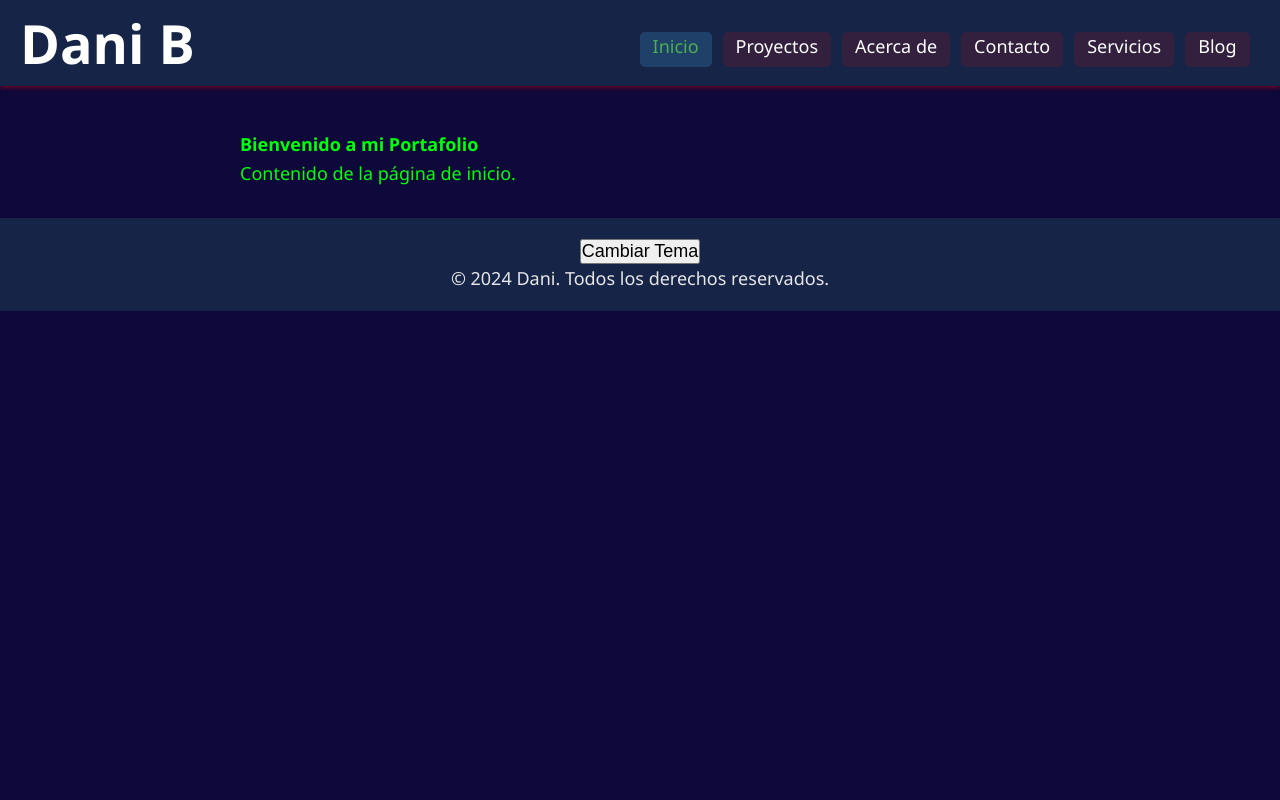
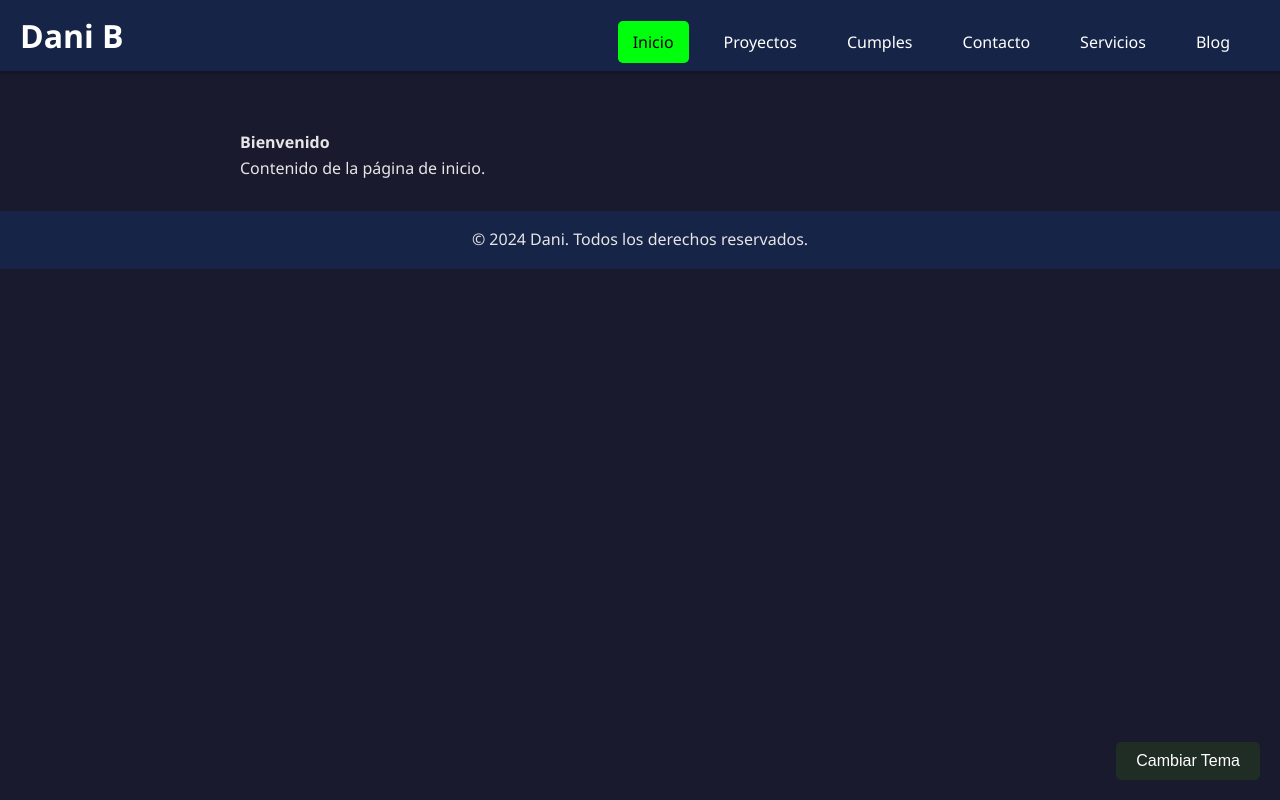
Before and after one commit to DANIB04/danib04.github.io, a PHP site: page / in a window 1280 px wide. Run offline with PHP 8.4, Linux system fonts and the light colour scheme.

Commit message:
pqawimdpawmfpawmfpamf

```diff
--- a/Css/Style.css
+++ b/Css/Style.css
@@ -1,8 +1,16 @@
 * {
     margin: 0;
     padding: 0;
-    font-size: large;
-    box-sizing: border-box}
+    box-sizing: border-box;
+    font-size: 16px;}
+
+body[data-theme="dark"] {
+    background-color: #1a1a2e;
+    color: #e6e6e6;}
+
+body[data-theme="light"] {
+    background-color: #f5f5f5;
+    color: #333;}
 
 body {
     font-family: 'Segoe UI', Tahoma, Geneva, Verdana, sans-serif;
@@ -10,31 +18,30 @@ body {
     color: #e6e6e6;
     line-height: 1.6;
     transition: background-color 0.3s ease;
-    overflow-x: hidden;
-    font-size: 16px}
+    overflow-x: hidden;}
 
 .wrap {
-    margin:  auto;
-    padding: 0 20px}
+    margin: auto;
+    padding: 0 20px;}
 
 .l-header {
     background-color: #162447;
-    color: #fff;
-    padding: 0px ;
+    color: #00ff26;
+    padding: 10px 0;
     position: fixed;
     width: 100%;
     top: 0;
     z-index: 1000;
-    box-shadow: 0 2px 4px rgba(255, 0, 0, 0.375);
-    transition: background-color 0.3s ease}
+    box-shadow: 0 2px 4px rgba(0, 0, 0, 0.3);
+    transition: background-color 0.3s ease;}
 
 .logo__title {
-    display: inline-block}
+    display: inline-block;}
 
 .logo__link {
     color: #fff;
-    font-size: 3em;
-    text-decoration: none}
+    font-size: 2em;
+    text-decoration: none;}
 
 .menu-btn {
     display: none;
@@ -43,149 +50,140 @@ body {
     border: none;
     color: #fff;
     font-size: 24px;
-    cursor: pointer}
+    cursor: pointer;}
 
 .menu {
     display: flex;
     position: fixed;
     top: 30px;
     right: 25px;
-    justify-content: flex-end;
-}
+    justify-content: flex-end;}
+
 .menu__list {
     list-style-type: none;
-    top: 30px;
-    display: flex}
+    display: flex;}
 
-.menu__item {margin: 1.5px;
-    top: 30px;}
-.menu__link span{padding: 2px;}
+.menu__item {
+    margin: 0 10px;}
 
 .menu__link {
     text-decoration: none;
     color: #fff;
-    font-size: 0.5rem;
-    padding: 11px;
-    margin: 4px;
+    font-size: 1rem;
+    padding: 10px 15px;
     transition: background-color 0.3s ease, color 0.3s ease;
-    border-radius: 5px;
-    background-color: rgba(255, 0, 0, 0.12)}
+    border-radius: 5px;}
 
 .menu__link:hover,
 .menu__link.active {
-    text-decoration: none;
-    color: #fff;
-    transition: background-color 0.3s ease, color 0.3s ease;
-    border-radius: 5px;
-    background-color: #1f4068;
-    color: #4caf50}
+    background-color: #00ff0d;
+    color: #000;}
 
 .l-main {
     margin-top: 100px;
-    padding: 30px}
+    padding: 30px;}
 
 .content {
     max-width: 800px;
-    margin: 0 auto}
+    margin: 0 auto;}
 
 .section {
-    margin-bottom: 2em}
+    margin-bottom: 2em;}
 
 .section h2 {
     border-bottom: 2px solid #e6e6e6;
     padding-bottom: 0.5em;
     margin-bottom: 1em;
-    font-size: 24px}
+    font-size: 24px;}
 
 .project {
     background-color: #1f4068;
     padding: 1em;
     margin: 1em 0;
     border-radius: 8px;
-    transition: transform 0.3s ease}
+    transition: transform 0.3s ease;}
 
-.project:hover {transform: translateY(-7px)}
+.project:hover {
+    transform: translateY(-7px);}
 
-.project h3 {margin-top: 0}
+.project h3 {
+    margin-top: 0;}
 
-.project p {margin: 0.5em 0}
+.project p {
+    margin: 0.5em 0;}
 
 footer {
-    position: sticky;
     text-align: center;
-    margin-bottom: 0px;
     padding: 1em 0;
     background-color: #162447;
-    color: #e6e6e6}
+    color: #e6e6e6;}
 
-[data-theme="dark"] {
-    background-color: #0f083a;
-    color: #00ff0d}
+.theme-toggle {
+    position: fixed;
+    bottom: 20px;
+    right: 20px;
+    background-color: #35610c47;
+    color: #fff;
+    border: none;
+    padding: 10px 20px;
+    cursor: pointer;
+    border-radius: 5px;
+    transition: background-color 0.3s ease;}
 
-[data-theme="light"] {
-    background-color: #c1bebe;
-    color: #333}
+.theme-toggle:hover {
+    background-color: #161616;}
 
-@media (max-width: 890px) {
+.countdown {
+    display: flex;
+    justify-content: center;
+    margin-top: 20px;}
+
+.countdown li {
+    list-style: none;
+    margin: 0 10px;
+    text-align: center;}
+
+.countdown .number {
+    font-size: 2.5em;
+    color: #00ff0d;}
+
+.countdown .label {
+    font-size: 1em;
+    color: #adafb2;
+    text-transform: uppercase;}
+
+
+@media (max-width: 805px) {
     .menu-btn {
         display: block;
-        position: fixed;
         top: 30px;
         right: 20px;}
 
     .menu {
         display: none;
         flex-direction: column;
-        position: absolute;
+        position: fixed;
         width: 100%;
-        margin: auto;
         top: 60px;
-        left:40px;
-        z-index: auto;
-        opacity: 0;
-        transform: translateY(-20px);
-        transition: opacity 0.3s ease, transform 0.3s ease;}
+        right: 0;
+        background-color: rgba(0, 0, 0, 0.8);
+        z-index: 999;
+        transition: transform 0.3s ease, opacity 0.3s ease;}
 
     .menu__list {
         flex-direction: column;
-        border-radius: 14px;
-        background-color: rgba(0, 0, 0, 0.911);
-        border: 1px solid #681f1f;
-        width: 200px;
-        top: 30px;
-        text-align: center;}
+        align-items: center;
+        padding: 20px 0;}
 
-    .menu.active {
-        display: flex;
-        opacity: 1;
-        transform: translateY(0);}
+    .menu__item {
+        margin: 10px 0;}
 
     .menu__link {
         width: 100%;
         text-align: center;
-        margin-left: 5px ;
-        color: #e600ff;
-        font-size: 18px;}
+        font-size: 1.2rem;}
 
-    .menu__item {
-        margin: 15px;}
-
-    .menu__link:hover,
-    .menu__link.active {
-        background-color: #555;
-        border-radius: 5px;}
-
-.theme-toggle {
-    position: fixed;
-    bottom: 20px;
-    right: 20px;
-    background-color: #333;
-    color: #fff;
-    border: none;
-    padding: 10px 20px;
-    cursor: pointer;
-    border-radius: 5px;
-    transition: background-color 0.3s ease;
-    font-size: 16px}
-
-.theme-toggle:hover {background-color: #555;}}
+    .menu.active {
+        display: flex;
+        transform: translateY(0);
+        opacity: 1;}}
--- a/Scripts/Script.js
+++ b/Scripts/Script.js
@@ -1,6 +1,7 @@
 function toggleTheme() {
     const body = document.body;
-    body.dataset.theme = body.dataset.theme === 'dark' ? 'light' : 'dark';
+    const newTheme = body.dataset.theme === 'dark' ? 'light' : 'dark';
+    body.dataset.theme = newTheme;
 }
 
 function showContent(section) {
@@ -29,4 +30,33 @@ document.addEventListener('DOMContentLoaded', function() {
 
     document.body.dataset.theme = 'dark';
     showContent('home');
+    updateCountdown();
 });
+
+var countdowns = [
+    { id: 1, targetDate: new Date("2024/12/23 00:00:00") },
+    { id: 2, targetDate: new Date("2024/10/14 00:00:00") }
+];
+
+function updateCountdown() {
+    countdowns.forEach(countdown => {
+        var currentDate = new Date();
+        var diff = (countdown.targetDate - currentDate) / 1000;
+
+        var days = Math.floor(diff / (24 * 60 * 60));
+        diff -= days * 24 * 60 * 60;
+
+        var hours = Math.floor(diff / (60 * 60));
+        diff -= hours * 60 * 60;
+
+        var minutes = Math.floor(diff / 60);
+        var seconds = Math.floor(diff - minutes * 60);
+
+        document.getElementById('days' + countdown.id).querySelector('.number').textContent = days;
+        document.getElementById('hours' + countdown.id).querySelector('.number').textContent = hours;
+        document.getElementById('minutes' + countdown.id).querySelector('.number').textContent = minutes;
+        document.getElementById('seconds' + countdown.id).querySelector('.number').textContent = seconds;
+    });
+}
+
+setInterval(updateCountdown, 1000);
--- a/index.html
+++ b/index.html
@@ -1,13 +1,11 @@
 <!DOCTYPE html>
 <html lang="es">
-
 <head>
     <meta charset="UTF-8">
     <meta name="viewport" content="width=device-width, initial-scale=1.0">
     <title>Daniel Biju</title>
     <link rel="stylesheet" href="Css/Style.css">
 </head>
-
 <body data-theme="dark">
     <header class="l-header">
         <div class="wrap">
@@ -18,33 +16,32 @@
         <nav class="menu">
             <ul class="menu__list">
                 <li class="menu__item">
-                        <a id="home" class="menu__link active" onclick="showContent('home')"><span>Inicio</span></a>
+                    <a id="home" class="menu__link active" onclick="showContent('home')">Inicio</a>
                 </li>
                 <li class="menu__item">
-                        <a id="projects" class="menu__link" onclick="showContent('projects')"><span>Proyectos</span></a>
+                    <a id="projects" class="menu__link" onclick="showContent('projects')">Proyectos</a>
                 </li>
                 <li class="menu__item">
-                        <a id="about" class="menu__link" onclick="showContent('about')"><span>Acerca de</span></a>
+                    <a id="about" class="menu__link" onclick="showContent('about')">Cumples</a>
                 </li>
                 <li class="menu__item">
-                        <a id="contact" class="menu__link" onclick="showContent('contact')"><span>Contacto</span></a>
+                    <a id="contact" class="menu__link" onclick="showContent('contact')">Contacto</a>
                 </li>
                 <li class="menu__item">
-                        <a id="services" class="menu__link" onclick="showContent('services')"><span>Servicios</span></a>
+                    <a id="services" class="menu__link" onclick="showContent('services')">Servicios</a>
                 </li>
                 <li class="menu__item">
-                        <a id="blog" class="menu__link" onclick="showContent('blog')"><span>Blog</span></a>
+                    <a id="blog" class="menu__link" onclick="showContent('blog')">Blog</a>
                 </li>
             </ul>
         </nav>
         <button class="menu-btn">Menu</button>
-
     </header>
 
     <main class="l-main">
         <div class="content">
             <div id="homeContent">
-                <h1>Bienvenido a mi Portafolio</h1>
+                <h1>Bienvenido</h1>
                 <p>Contenido de la página de inicio.</p>
             </div>
             <div id="projectsContent" style="display: none;">
@@ -61,8 +58,49 @@
                 </section>
             </div>
             <div id="aboutContent" style="display: none;">
-                <h1>Acerca de</h1>
-                <p>Contenido de la página acerca de.</p>
+                <h1>Cumples</h1>
+                <br>
+                <p>
+                    LIDIA
+                </p>
+                <ul id="countdown1" class="countdown">
+                    <li class="time" id="days1">
+                        <div class="number">00</div>
+                        <div class="label">Días</div>
+                    </li>
+                    <li class="time" id="hours1">
+                        <div class="number">00</div>
+                        <div class="label">Horas</div>
+                    </li>
+                    <li class="time" id="minutes1">
+                        <div class="number">00</div>
+                        <div class="label">Minutos</div>
+                    </li>
+                    <li class="time" id="seconds1">
+                        <div class="number">00</div>
+                        <div class="label">Segundos</div>
+                    </li>
+                </ul>
+                <br>
+                <p>DANI</p>
+                <ul id="countdown2" class="countdown">
+                    <li class="time" id="days2">
+                        <div class="number">00</div>
+                        <div class="label">Días</div>
+                    </li>
+                    <li class="time" id="hours2">
+                        <div class="number">00</div>
+                        <div class="label">Horas</div>
+                    </li>
+                    <li class="time" id="minutes2">
+                        <div class="number">00</div>
+                        <div class="label">Minutos</div>
+                    </li>
+                    <li class="time" id="seconds2">
+                        <div class="number">00</div>
+                        <div class="label">Segundos</div>
+                    </li>
+                </ul>
             </div>
             <div id="contactContent" style="display: none;">
                 <h1>Contacto</h1>
@@ -83,8 +121,8 @@
         <button class="theme-toggle" onclick="toggleTheme()">Cambiar Tema</button>
         <p>&copy; 2024 Dani. Todos los derechos reservados.</p>
     </footer>
+
     <script src="https://ajax.googleapis.com/ajax/libs/jquery/3.5.1/jquery.min.js"></script>
     <script src="Scripts/Script.js"></script>
 </body>
-
 </html>
```
Lines whose indentation alone changed are shown as unchanged.
